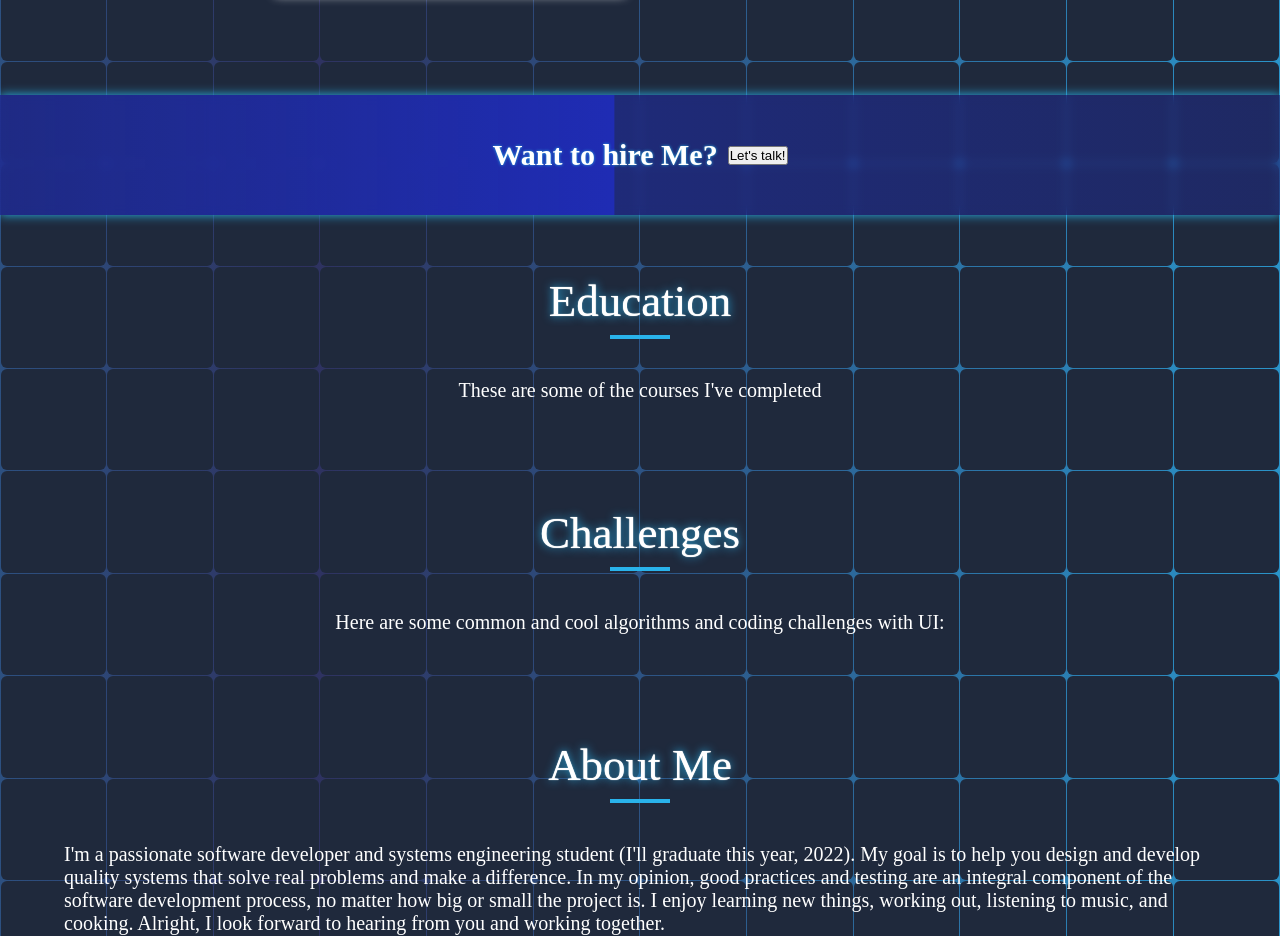
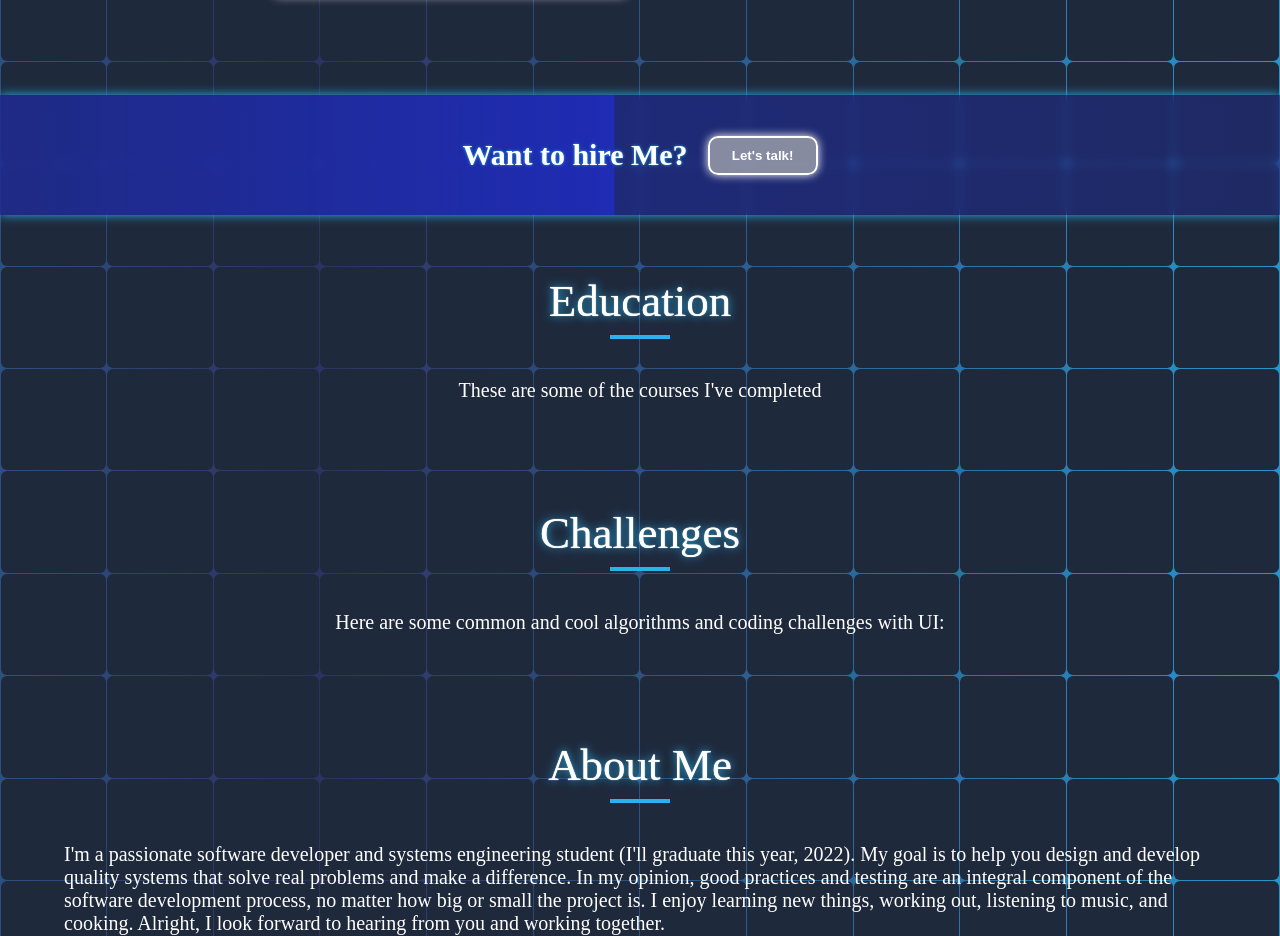
Before and after one commit to Elvissamir/Myportfwebwr, a React (Create React App) app: page / in a window 1280 px wide. Shown: the part 1680-2616 px from the top of the page. Built offline with nearby package versions, Linux system fonts and the light colour scheme.

Commit message:
Add css styles for action btn

```diff
--- a/src/assets/styles/components/sections/_hire-me.scss
+++ b/src/assets/styles/components/sections/_hire-me.scss
@@ -34,7 +34,7 @@
         .hire-me-text {
             font-size: 30px;
             text-shadow: 0 0 3px var(--brand-color-a);
-            margin-right: 10px;
+            margin-right: 20px;
         }
     }
 }
--- a/src/assets/styles/core/_btns.scss
+++ b/src/assets/styles/core/_btns.scss
@@ -1,5 +1,23 @@
 .action-btn {
+    display: flex;
+    align-items: center;
+    justify-content: center;
+    border: 2px white solid;
+    border-radius: 10px;
+    box-shadow: 0 0 10px white;
+    background-color: rgba(180, 180, 180, 0.7);
+    font-weight: bolder;
+    color: white;
+    cursor: pointer;
+    padding: 10px 15px;
+    text-decoration: none;
+    width: 110px;
+}
 
+.action-btn:hover {
+    border: 2px var(--brand-color-a) solid;
+    text-shadow: 0 0 10px var(--brand-color-a);
+    box-shadow: 0 0 10px var(--brand-color-a);
 }
 
 .close-btn {
--- a/src/assets/styles/core/_variables.scss
+++ b/src/assets/styles/core/_variables.scss
@@ -20,6 +20,7 @@
     --box-padding: 1.5rem 1.5rem 1.5rem 1.5rem;
 
     // Text
+    --brand-btn-text: rgba(31, 44, 180, 0.5);
     --simple-text: white;
     --title-size: 45px;
     --description-size: 20px;
```
